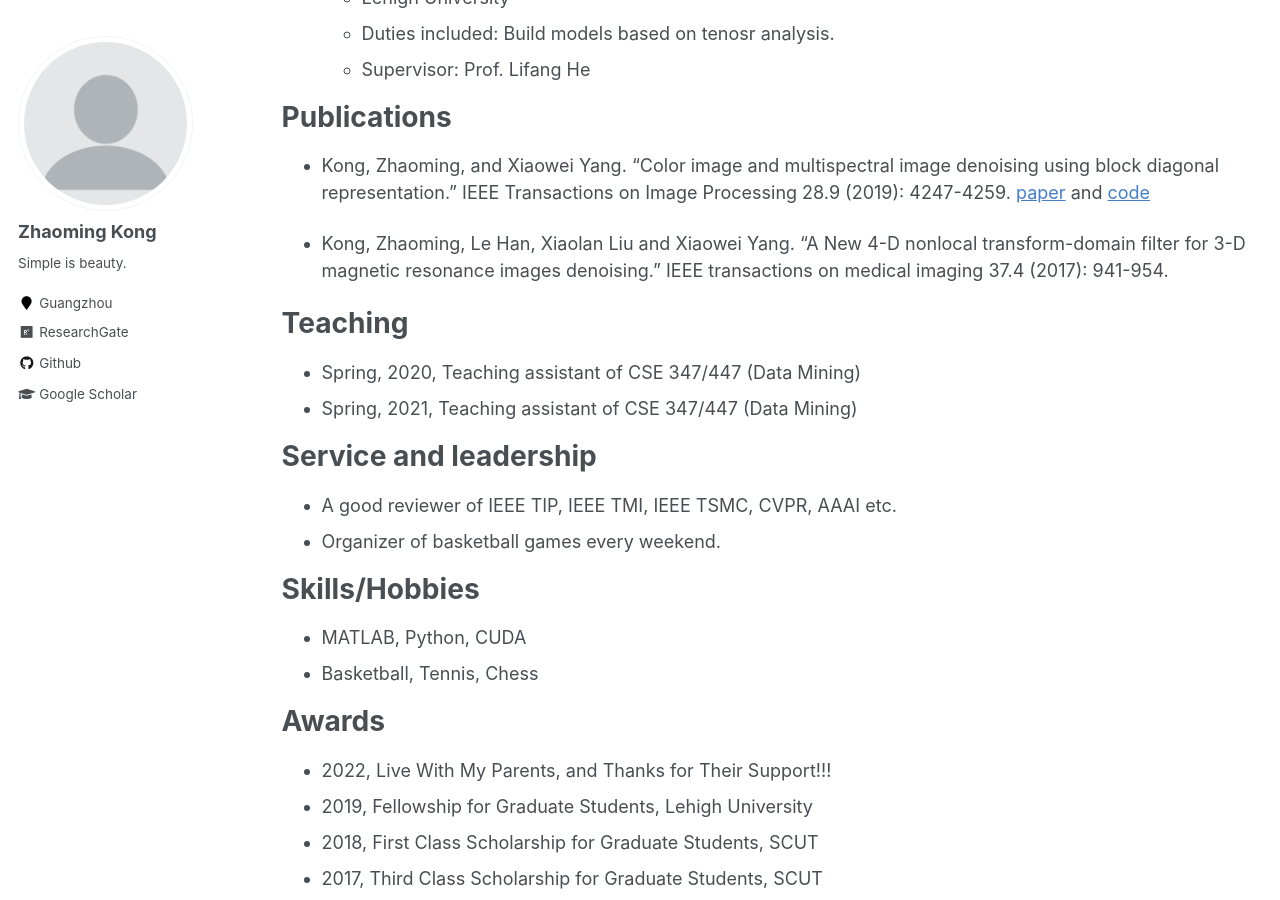
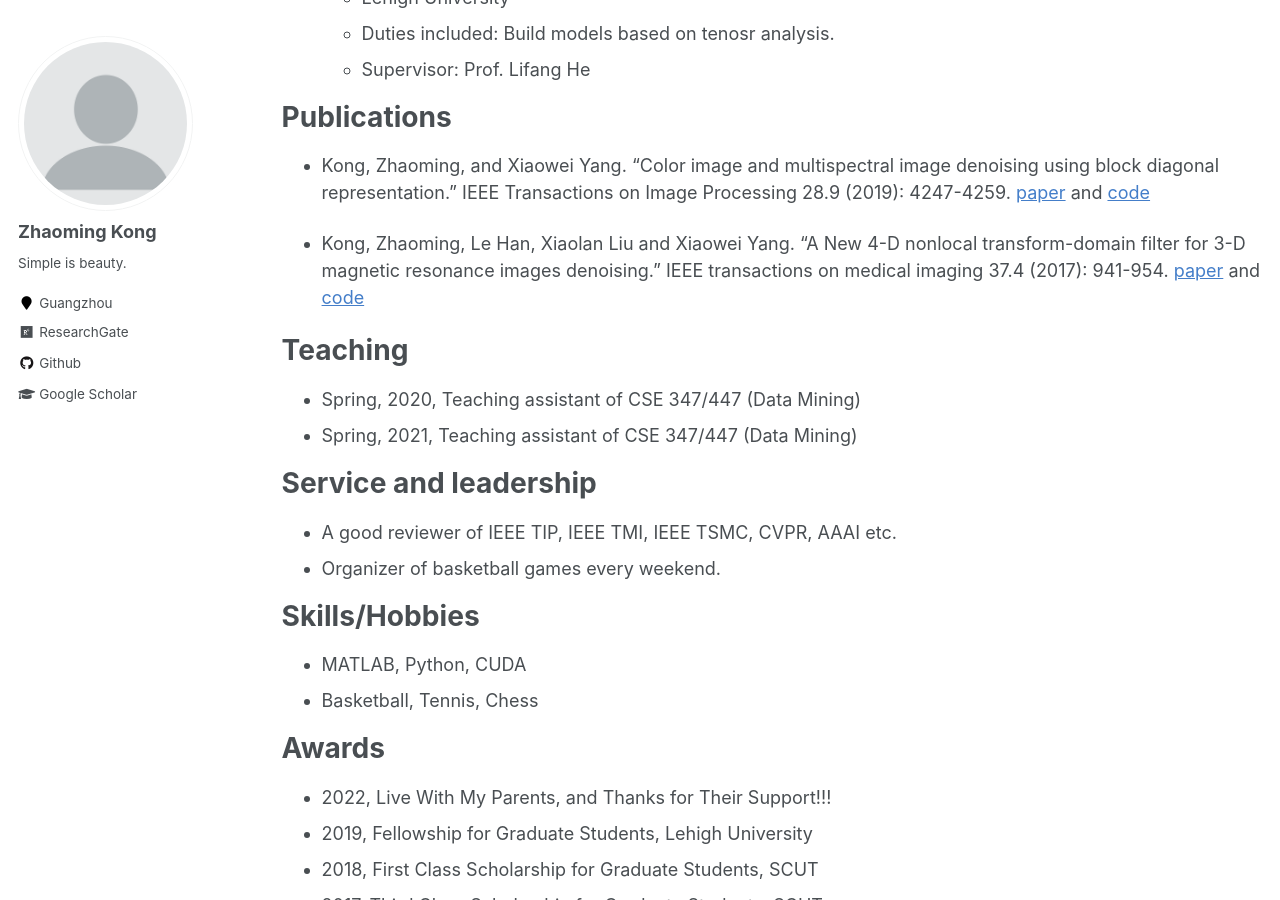
Before and after one commit to ZhaomingKong/ZhaomingKong.github.io, a Jekyll site: the page built from _pages/cv.md, in a window 1280 px wide and 900 px high, scrolled down 549 px. Built offline with Jekyll 4.4.1, drawn with Linux system fonts in a browser that asks for light colours.

Commit message:
Update cv.md

```diff
--- a/_pages/cv.md
+++ b/_pages/cv.md
@@ -31,7 +31,7 @@ Publications
 ======
 * Kong, Zhaoming, and Xiaowei Yang. "Color image and multispectral image denoising using block diagonal representation." IEEE Transactions on Image Processing 28.9 (2019): 4247-4259. <a style="color: #447ec9" href="https://arxiv.org/pdf/1902.03954.pdf">paper</a> and <a style="color: #447ec9" href="https://github.com/ZhaomingKong/color_image_denoising">code</a>
 
-* Kong, Zhaoming, Le Han, Xiaolan Liu and Xiaowei Yang. "A New 4-D nonlocal transform-domain filter for 3-D magnetic resonance images denoising." IEEE transactions on medical imaging 37.4 (2017): 941-954.
+* Kong, Zhaoming, Le Han, Xiaolan Liu and Xiaowei Yang. "A New 4-D nonlocal transform-domain filter for 3-D magnetic resonance images denoising." IEEE transactions on medical imaging 37.4 (2017): 941-954. <a style="color: #447ec9" href="https://www.researchgate.net/profile/Kong-Zhaoming/publication/321355503_A_New_4D_Nonlocal_Transform-Domain_Filter_for_3D_Magnetic_Resonance_Images_Denoising/links/5bcfd741a6fdcc204a0359ed/A-New-4D-Nonlocal-Transform-Domain-Filter-for-3D-Magnetic-Resonance-Images-Denoising.pdf">paper</a> and <a style="color: #447ec9" href="https://github.com/ZhaomingKong/medical_image_denoising">code</a>
 
 Teaching
 ======
```
